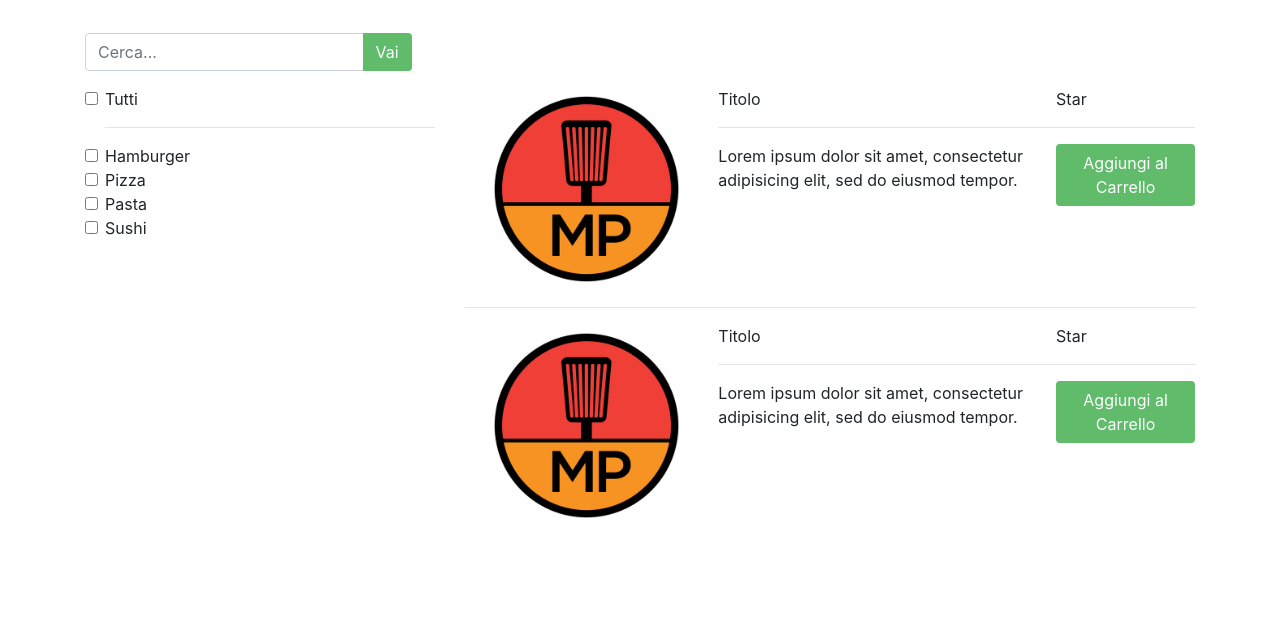
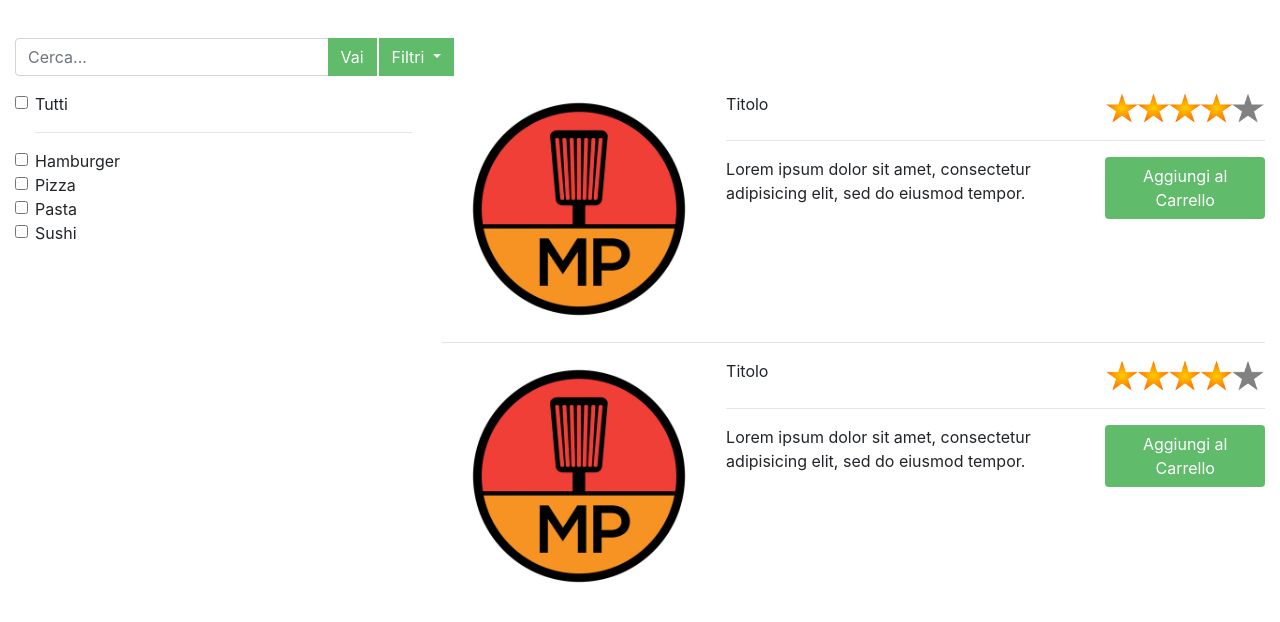
Before and after one commit to menghinidev/UniHungry, a PHP site: page /html/Search.html in a window 1280 px wide. Shown: the part 66-688 px from the top of the page. Run offline with PHP 8.4, Linux system fonts and the light colour scheme; some libraries are stand-ins or nearby versions.

Commit message:
Search Page update

```diff
--- a/css/search.css
+++ b/css/search.css
@@ -2,3 +2,8 @@
   width: 50%;
   margin-top: 2%;
 }
+
+#dropdownMenu2 {
+  border-radius: 0;
+  margin-left: 2px;
+}
--- a/css/theme.css
+++ b/css/theme.css
@@ -5,7 +5,6 @@
 
 .btn:focus {
         box-shadow: none;
-
 }
 
 .form-control:focus{
--- a/html/Search.html
+++ b/html/Search.html
@@ -54,19 +54,31 @@
            </div>
       </div>
     </nav>
-    <div class="container">
+    <div class="container fullScreen">
       <div class="row">
-          <div class="col">
+          <div class="col-md-12">
               <div class="input-group mb-3 formcrtl">
                   <input type="text" class="form-control formcrtl" placeholder="Cerca...">
                   <div class="input-group-append formcrtl">
                     <button type="button" class="btn green" name="button">Vai</button>
+                    <div class="dropdown">
+                        <button class="btn green dropdown-toggle" type="button" id="dropdownMenu2" data-toggle="dropdown" aria-haspopup="true" aria-expanded="false">
+                          Filtri
+                        </button>
+                        <div class="dropdown-menu dropdown-menu-right" aria-labelledby="dropdownMenu2">
+                            <a class="dropdown-item" href="#partners">Partners</a>
+                            <a class="dropdown-item" href="#chisiamo">Chi siamo</a>
+                            <div class="dropdown-divider"></div>
+                            <a class="dropdown-item" href="#">Accedi</a>
+                            <a class="dropdown-item" href="./Registrati.html">Registrati</a>
+                        </div>
+                    </div>
                   </div>
-                </div>
+              </div>
           </div>
       </div>
       <div class="row">
-        <div class="col-md-4">
+        <div class="col-md-4" id="filter">
           <div class="form-check">
               <input type="checkbox" class="form-check-input" id="exampleCheck1">
               <label class="form-check-label" for="exampleCheck1">Tutti</label>
@@ -84,7 +96,7 @@
               <label class="form-check-label" for="exampleCheck1">Sushi</label>
           </div>
         </div>
-    <div class="col-md-8">
+    <div class="col-md-8" id="content">
         <div class="row">
             <div class="col-md-4">
                 <div class="form-check">
@@ -97,7 +109,7 @@
                   Titolo
                 </div>
                 <div class="col-md-4">
-                  Star
+                  <img class="reslogo nopadding img-fluid" src="../res/stars.png" alt="stars">
                 </div>
               </div>
               <hr/>
@@ -125,7 +137,7 @@
                 Titolo
               </div>
               <div class="col-md-4">
-                Star
+                <img class="reslogo nopadding img-fluid" src="../res/stars.png" alt="stars">
               </div>
             </div>
             <hr/>
```
Also changed, not shown: res/stars.png (added).
